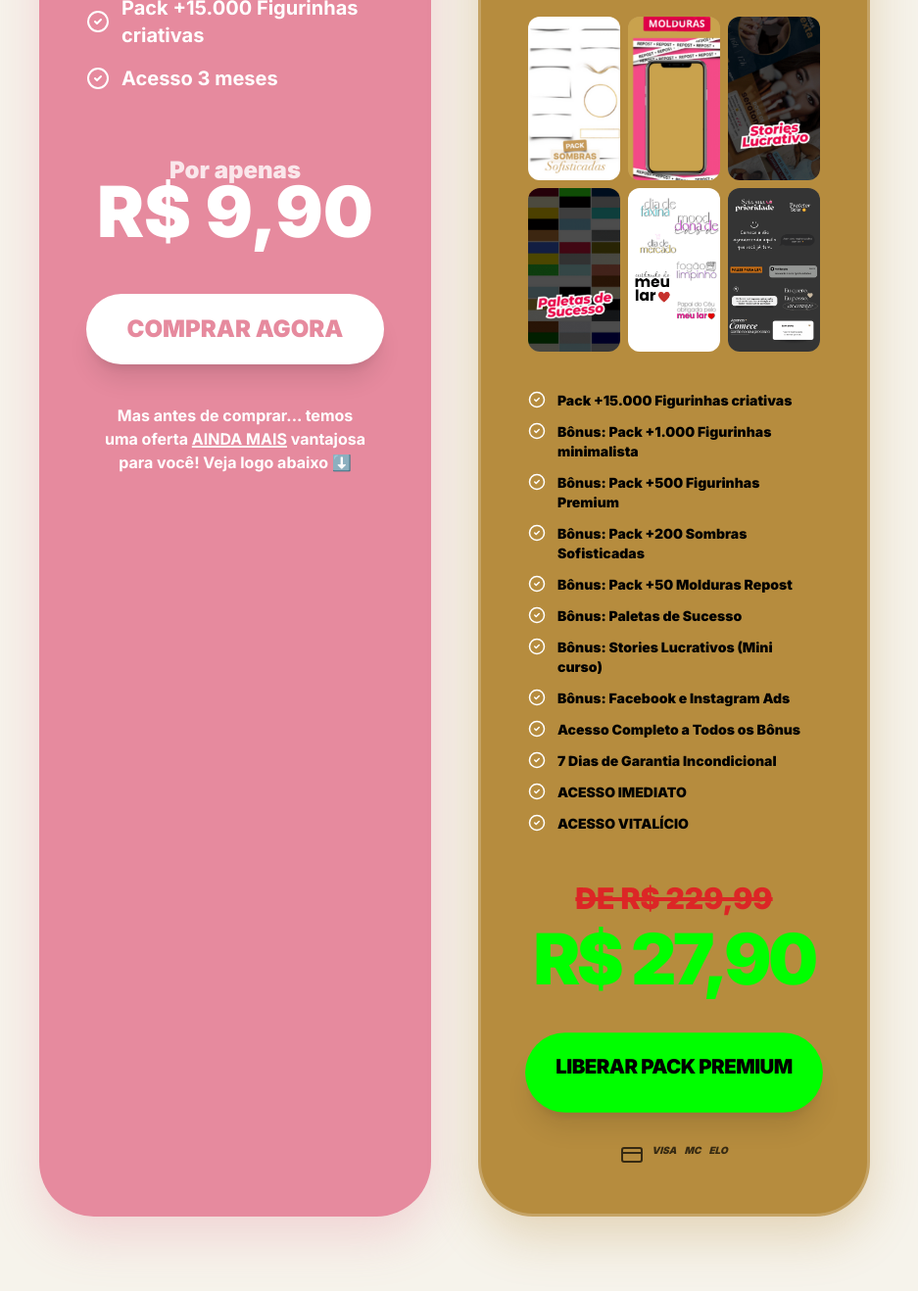
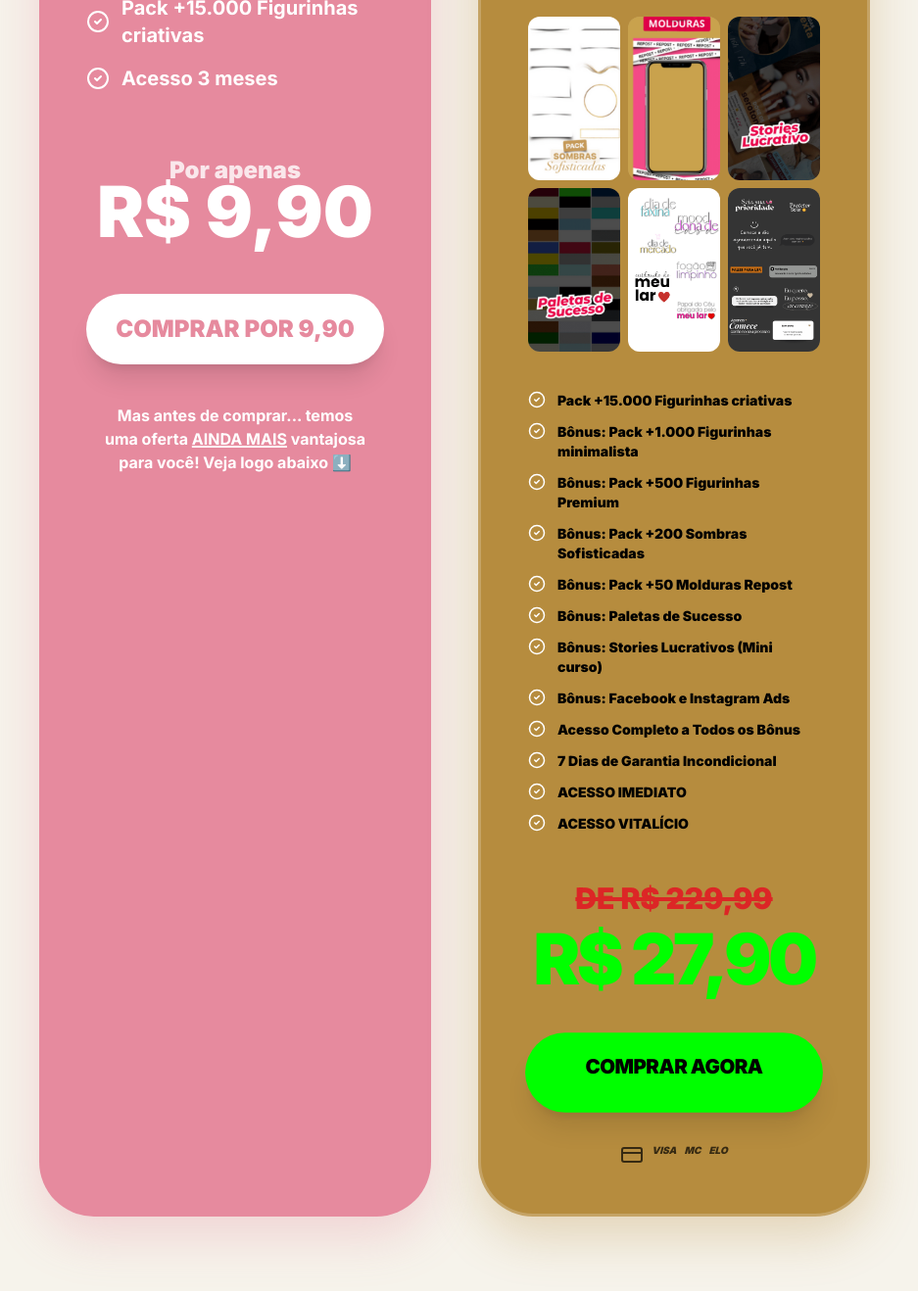
Before and after one commit to paginattoebooks/Figurinhas_, a React (Vite) app: page / in a window 1280 px wide. Shown: the part 10399-11717 px from the top of the page at 98% size, without its empty margins (176-1113 px from the left). Built offline with nearby package versions, Linux system fonts and the light colour scheme; a web font is replaced by a local one.

Commit message:
Update App.tsx

```diff
--- a/App.tsx
+++ b/App.tsx
@@ -428,7 +428,7 @@ const CHECKOUT_PREMIUM = "https://somasoundsolutions.mycartpanda.com/checkout/20
                 rel="noopener noreferrer"
                 className="block w-full py-5 bg-white text-[#E68A9E] rounded-full font-black text-xl md:text-2xl uppercase shadow-xl hover:bg-gray-50 active:scale-95 transition-all text-center"
               >
-                COMPRAR AGORA
+                COMPRAR POR 9,90
               </a>
 
               <div className="mt-10 px-4">
@@ -493,7 +493,7 @@ const CHECKOUT_PREMIUM = "https://somasoundsolutions.mycartpanda.com/checkout/20
                     href={CHECKOUT_PREMIUM}
                     className="h-20 text-xl md:text-2xl shadow-[0_15px_30px_rgba(0,255,0,0.3)]"
                   >
-                    LIBERAR PACK PREMIUM
+                    COMPRAR AGORA
                   </GreenButton>
 
 
```
